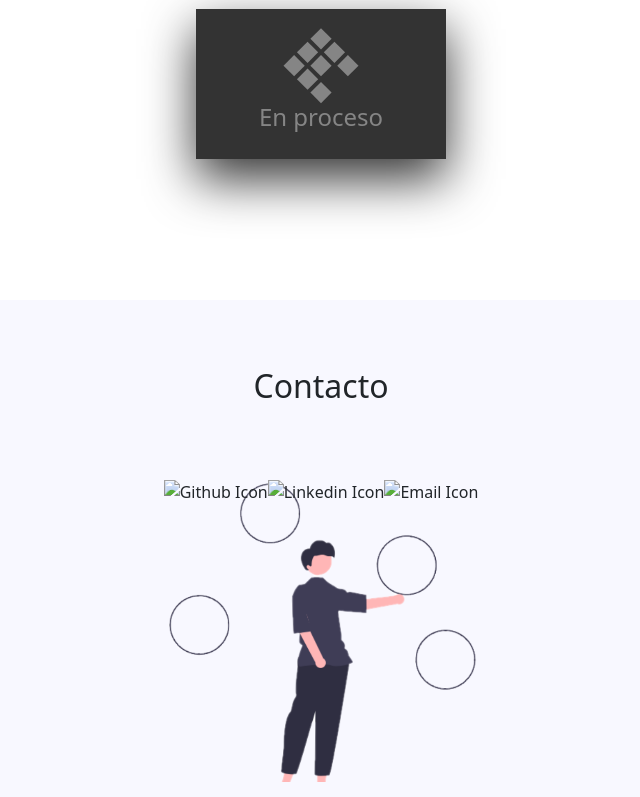
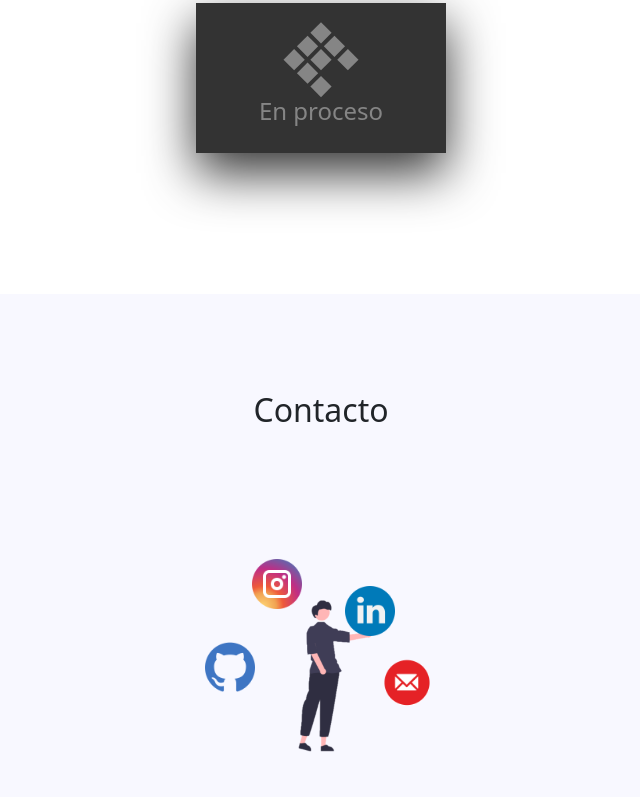
Before and after one commit to ivanddev/portfolio, a plain HTML site: page index.html in a window 1280 px wide. Shown: the part 2000-2797 px from the top of the page, without its empty margins (319-959 px from the left). Drawn offline with nearby package versions, Linux system fonts and the light colour scheme.

Commit message:
second save

```diff
--- a/index.html
+++ b/index.html
@@ -5,10 +5,8 @@
     <meta charset="UTF-8">
     <meta http-equiv="X-UA-Compatible" content="IE=edge">
     <meta name="viewport" content="width=device-width, initial-scale=1.0">
-    <!-- link btstrp -->
     <link href="https://cdn.jsdelivr.net/npm/bootstrap@5.1.3/dist/css/bootstrap.min.css" rel="stylesheet"
         integrity="sha384-1BmE4kWBq78iYhFldvKuhfTAU6auU8tT94WrHftjDbrCEXSU1oBoqyl2QvZ6jIW3" crossorigin="anonymous">
-    <!-- link css -->
     <link rel="stylesheet" href="style.css">
     <title>Iván Díaz</title>
 </head>
@@ -32,10 +30,13 @@
                         <li class="nav-item">
                             <a class="nav-link" href="#portfolio">Proyectos</a>
                         </li>
+                        <li class="nav-item">
+                            <a class="nav-link" href="#contact">Contacto</a>
+                        </li>
                     </ul>
                 </div>
                 <div class="icons position-absolute">
-                    <a class="navbar-brand"
+                    <a target="_BLANK" class="navbar-brand"
                         href="https://www.linkedin.com/in/iv%C3%A1n-agust%C3%ADn-d%C3%ADaz-963336239/"><img
                             class="header-icons__img" src="img/linkedin_icon.png" alt="Linkedin Icon"></a>
                     <a class="navbar-brand" href="mailto:ivandiazdeveloper@hotmail.com"><img class="header-icons__img"
@@ -54,9 +55,9 @@
                             <h5 class="modal-title" id="modalBasicLabel">Más sobre mí</h5>
                             <button type="button" class="btn-close" aria-label="Close" data-bs-dismiss="modal"></button>
                         </div>
-                        <div class="modal-body">Soy de nacionalidad Argentina. Me gustan los medios digitales, y por
+                        <div class="modal-body">Soy de nacionalidad Argentina. Me gusta el minimalismo y los medios digitales, y por
                             ello comencé en lo que es Desarrollo Web, actualmente estudio en la escuela online de
-                            Coderhouse. </div>
+                            Coderhouse.</div>
                         <div class="modal-footer">
                             <button type="button" class="btn btn-secondary" data-bs-dismiss="modal">Cerrar</button>
                         </div>
@@ -170,7 +171,7 @@
                             <div class="loader-square"></div>
                             <div class="loader-square"></div>
                             <div class="loader-square-static"></div>
-                            </div>
+                        </div>
                         <h3>En proceso</h3>
                     </div>
                 </div>
@@ -183,9 +184,21 @@
             <h2>Contacto</h2>
         </div>
         <div class="contact__div-icons">
-            <img src="" alt="Github Icon" class="contact__div__img">
-            <img src="" alt="Linkedin Icon" class="contact__div__img">
-            <img src="" alt="Email Icon" class="contact__div__img">
+            <div class="img0">
+                <img src="img-contact/contact-boy.png" alt="Contact Boy" class="contact__div__img0">
+            </div>
+            <div class="contact__div__icons img1">
+                <a target="_BLANK" href="https://github.com/ivanddev"><img src="img-contact/github.png" alt="Github Icon" class="contact__div__img"></a>
+            </div>
+            <div class="contact__div__icons img2">
+                <a target="_BLANK" href="https://www.instagram.com/ivandz1_/"><img src="img-contact/instagram.png" alt="Instagram Icon" class="contact__div__img"></a>
+            </div>
+            <div class="contact__div__icons img3">
+                <a target="_BLANK" href="https://www.linkedin.com/in/iv%C3%A1n-agust%C3%ADn-d%C3%ADaz-963336239/"><img src="img-contact/linkedin.png" alt="Linkedin Icon" class="contact__div__img"></a>
+            </div>
+            <div class="contact__div__icons img4">
+                <a target="_BLANK" href="mailto:ivandiazdeveloper@hotmail.com"><img src="img-contact/email.png" alt="Email Icon" class="contact__div__img"></a>
+            </div>
         </div>
     </section>
     <footer class="footer">SOY EL FOOTER</footer>
--- a/style.css
+++ b/style.css
@@ -44,7 +44,7 @@ p {
     width: 100%;
     margin: 0 auto;
     display: grid;
-    grid-template-rows: auto 93vh 700px 800px 600px 50px;
+    grid-template-rows: 50px 93vh 700px 800px 600px 50px;
     grid-template-areas:
         "header"
         "index"
@@ -57,7 +57,6 @@ p {
 /* ---------------------------HEADER--------------------------- */
 .header {
     grid-area: header;
-    background-color: #00BFA6;
 }
 
 .header-icons__img {
@@ -245,7 +244,7 @@ p {
 
 
 .programmer__img {
-    height: 100%;
+    height: 90%;
 }
 
 /* ---------------------------SECTION SERVICE--------------------------- */
@@ -628,7 +627,7 @@ p {
     grid-area: contact;
     background-color: #f8f8ff;
     display: grid;
-    grid-template-rows: 30% 70%;
+    grid-template-rows: 40% 40%;
     grid-template-areas:
     "contact__div-title"
     "contact__div-icons";
@@ -643,14 +642,58 @@ p {
 .contact__div-icons{
     grid-area: contact__div-icons;
     display: flex;
-    height: 302px;
-    background-image: url(img/contact.png);
-    background-size: cover;
-    justify-self: center;
+    height: 210px;
+    width: 200px;
+    position: relative;
+    align-self: center;
+
+}
+.contact__div__img0{
+    width: 200px;
+}
+.img0{
+    height: auto;
+    position: absolute;
+
+}
+.contact__div__icons{
+    height: auto;
+    position: absolute;
+    animation: icons-animation 2.5s ease-in-out infinite both;
+}
+@keyframes icons-animation {
+    0%{
+        filter: grayscale(0);
+    }
+    50%{
+        filter: grayscale(0.5);
+    }
+    100%{
+        filter: grayscale(0);
+    }
+}
+
+.img1{
+    top: 93px;
+    left: -16px;
+}
+.img2 {
+    left: 31px;
+    top: 10px;
+}
+.img3{
+    left: 124px;
+    top: 37px;
+}
+.img4{
+    left: 161px;
+    top: 109px;
+}
+.contact__div__img{
+    height: 50px;
 }
 
 /* ---------------------------FOOTER--------------------------- */
 .footer {
     grid-area: footer;
-    background-color: #8a2be2;
 }
```
Also changed, not shown: img-contact/contact-boy.png (added), img-contact/email.png (added), img-contact/github.png (added), img-contact/instagram.png (added), img-contact/linkedin.png (added), img/contact.png (deleted).
